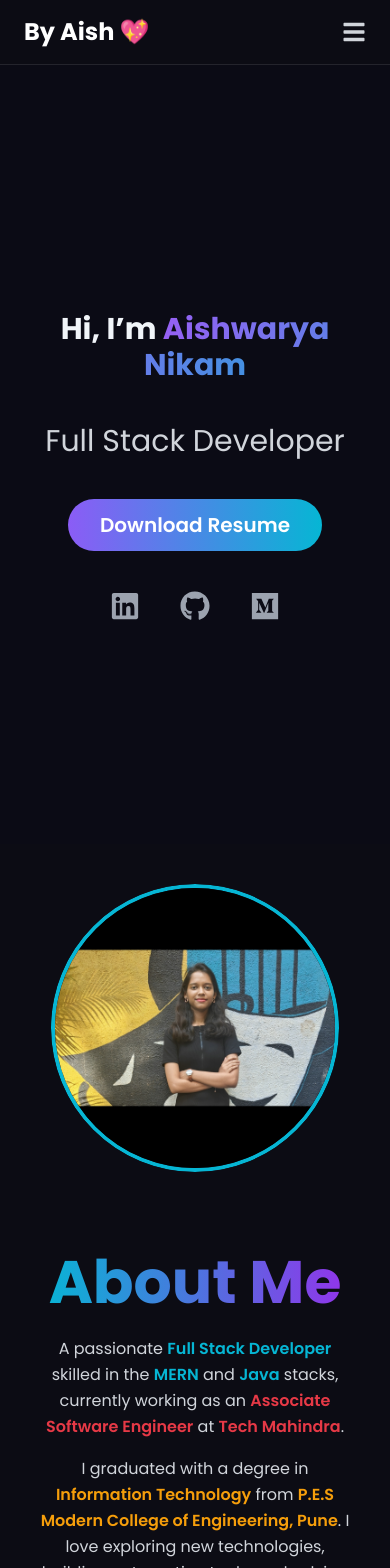
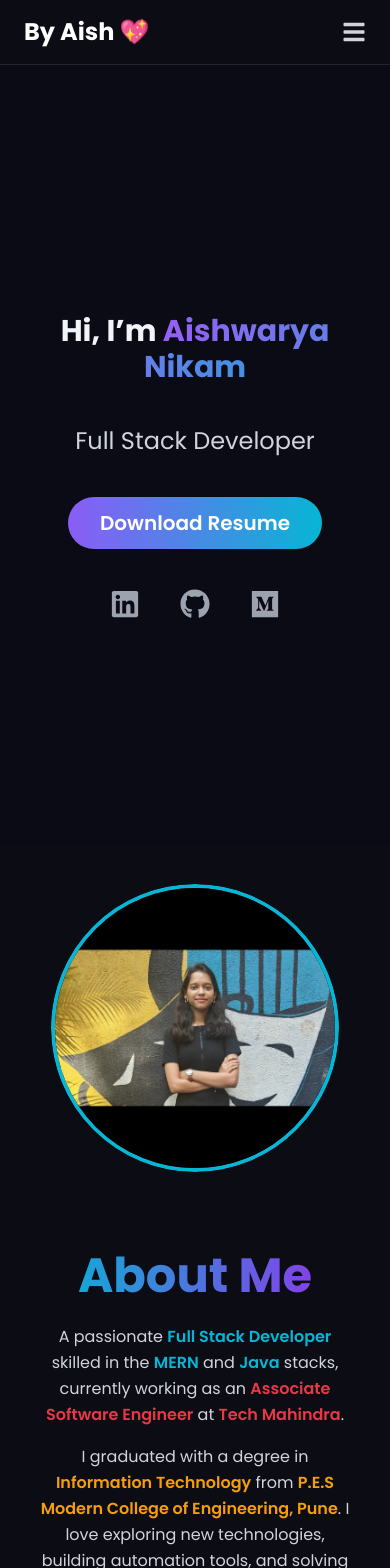
Before and after one commit to nikamaish/AishNik_Portfolio, a React (Vite) app: page / in a window 390 px wide. Shown: the top 1568 px of the page. Built offline with nearby package versions, Linux system fonts and the light colour scheme.

Commit message:
:iphone: ui changes for mobile view

```diff
--- a/src/components/AboutMe.jsx
+++ b/src/components/AboutMe.jsx
@@ -27,7 +27,7 @@ const AboutMe = () => {
                 transition={{ duration: 1 }}
                 className="max-w-2xl text-center md:text-left leading-relaxed"
             >
-                <h2 className="text-6xl font-bold mb-6 bg-gradient-to-l from-[#9333ea] to-[#06b6d4] bg-clip-text text-transparent">
+                <h2 className="text-5xl font-bold mb-6 bg-gradient-to-l from-[#9333ea] to-[#06b6d4] bg-clip-text text-transparent">
                     About Me
                 </h2>
 
--- a/src/components/Contact.jsx
+++ b/src/components/Contact.jsx
@@ -49,7 +49,7 @@ const Contact = () => {
         transition={{ duration: 0.8 }}
         className="text-5xl md:text-6xl font-bold mb-12 bg-gradient-to-r from-[#9333ea] to-[#06b6d4] bg-clip-text text-transparent"
       >
-        Let’s Connect ✨
+        Let’s Connect
       </motion.h2>
 
       <motion.div
--- a/src/components/GitHubStats.jsx
+++ b/src/components/GitHubStats.jsx
@@ -12,7 +12,7 @@ const GitHubStats = () => {
                 transition={{ duration: 1 }}
                 className="text-5xl font-bold mb-10 bg-gradient-to-r from-[#9333ea] to-[#06b6d4] bg-clip-text text-transparent"
             >
-                My GitHub Stats 🚀
+                My GitHub Stats
             </motion.h2>
 
             {/* wrapper that places children side-by-side on md+ and stacked on small screens */}
--- a/src/components/Intro.jsx
+++ b/src/components/Intro.jsx
@@ -20,7 +20,7 @@ const Intro = () => {
                 initial={{ opacity: 0, y: 20 }}
                 animate={{ opacity: 1, y: 0 }}
                 transition={{ duration: 1.2 }}
-                className="text-3xl md:text-4xl text-gray-300 mb-10"
+                className="text-2xl md:text-4xl text-gray-300 mb-10"
             >
                 Full Stack Developer
             </motion.h2>
```
